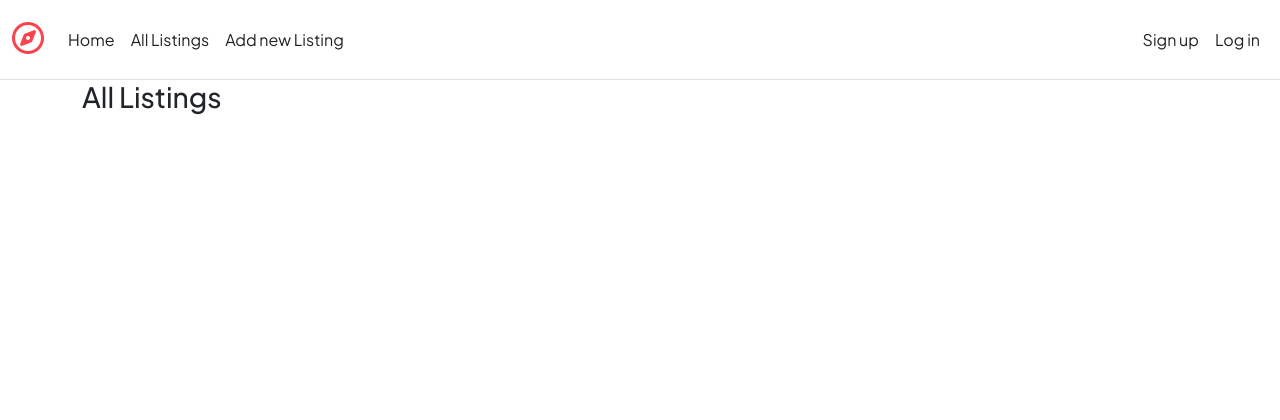
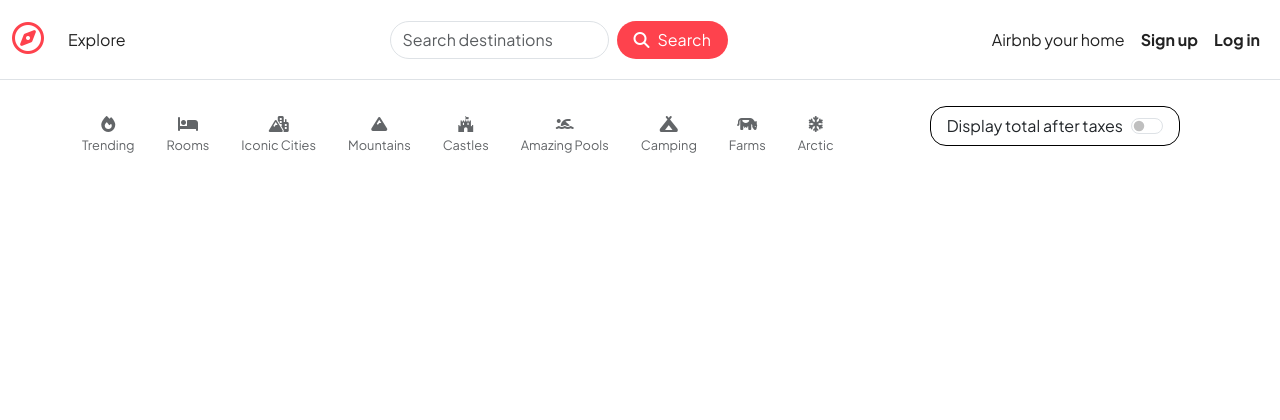
Before and after one commit to Ashwin-Alawe/WanderLust, a Node server app: page /listings in a window 1280 px wide. Shown: the top 420 px of the page. Run offline with Node 20, Linux system fonts and the light colour scheme; data that the repository does not hold is empty; some libraries are stand-ins or nearby versions.

Commit message:
Ready to deploy

```diff
--- a/app.js
+++ b/app.js
@@ -7,6 +7,7 @@ const methodOverride = require("method-override");
 const ejsMate = require("ejs-mate");
 const ExpressError = require("./utils/ExpressError.js");
 const session = require("express-session");
+const MongoStore = require('connect-mongo');
 const flash = require("connect-flash");
 const passport = require("passport");
 const LocalStrategy = require("passport-local");
@@ -20,13 +21,18 @@ if(process.env.NODE_ENV != "production"){
     require('dotenv').config();
 }
 
+const dbUrl = process.env.ATLASDB_URL;
+// 'mongodb://127.0.0.1:27017/wanderlust';
+
+
+
 
 main().then(() =>{
     console.log("connected to DB");
 }) .catch(err => console.log(err));
 
 async function main() {
-  await mongoose.connect('mongodb://127.0.0.1:27017/wanderlust');
+  await mongoose.connect(dbUrl);
  }
 
  app.set("view engine", "ejs");
@@ -36,8 +42,21 @@ async function main() {
  app.engine('ejs', ejsMate);
  app.use(express.static(path.join(__dirname, "/public")));
 
+ const store = MongoStore.create({
+    mongoUrl: dbUrl,
+    crypto: {
+        secret: process.env.SECRET,
+    },
+    touchAfter: 24 * 3600
+  });
+
+  store.on("error", ()=>{
+        console.log("Session Store Error", err);
+  })
+
  const sessionOptions = {
-    secret: "mysupersecretcode",
+    store,
+    secret: process.env.SECRET,
     resave: false,
     saveUninitialized: true,
     cookie: {
@@ -47,9 +66,11 @@ async function main() {
     }
  }
 
-app.get("/", (req, res) =>{
-    res.send("Hi, I am root");
-})
+// app.get("/", (req, res) =>{
+//     res.send("Hi, I am root");
+// })
+
+
 
  app.use(session(sessionOptions));
  app.use(flash());
--- a/package.json
+++ b/package.json
@@ -1,4 +1,7 @@
 {
+  "engines": {
+    "node": "20.16.0"
+  },
   "name": "major-project",
   "version": "1.0.0",
   "main": "index.js",
@@ -13,6 +16,7 @@
     "@mapbox/mapbox-sdk": "^0.16.1",
     "cloudinary": "^1.41.3",
     "connect-flash": "^0.1.1",
+    "connect-mongo": "^5.1.0",
     "dotenv": "^16.4.7",
     "ejs": "^3.1.10",
     "ejs-mate": "^4.0.0",
--- a/views/includes/navbar.ejs
+++ b/views/includes/navbar.ejs
@@ -1,6 +1,28 @@
+<style>
+  .btn-search {
+    background-color: #FE424D;
+    color: white;
+    border-radius: 25px;
+    padding: 0 1rem 0 1rem;
+  }
+  .btn-search:hover {
+    background-color: #FE424D;
+    color: white;
+  }
+  .btn-search i{
+    display: inline;
+    margin-right: 0.5rem;
+  }
+  .search-input {
+    border-radius: 25px;
+    padding: 0.5rem 3rem 0.5 3rem;
+    font-size: 1rem;
+  }
+</style>
+
 <nav class="navbar navbar-expand-md bg-body-light border-bottom sticky-top">
     <div class="container-fluid">
-      <a class="navbar-brand" href="/"><i class="fa-regular fa-compass"></i></a>
+      <a class="navbar-brand" href="/listings"><i class="fa-regular fa-compass"></i></a>
       <button
         class="navbar-toggler"
         type="button"
@@ -11,16 +33,21 @@
       </button>
       <div class="collapse navbar-collapse" id="navbarNavAltMarkup">
         <div class="navbar-nav">
-          <a class="nav-link"  href="/">Home</a>
-          <a class="nav-link" href="/listings">All Listings</a>
-          <a class="nav-link" href="/listings/new">Add new Listing</a>
+          <a class="nav-link" href="/listings">Explore</a>
         </div>
         <div class="navbar-nav ms-auto">
+          <form class="d-flex" role="search">
+            <input class="form-control me-2 search-input" type="search" placeholder="Search destinations" aria-label="Search">
+            <button class="btn btn-search" type="submit"><i class="fa-solid fa-magnifying-glass"></i>Search</button>
+          </form>
+        </div>
+        <div class="navbar-nav ms-auto">
+          <a class="nav-link" href="/listings/new">Airbnb your home</a>
           <% if(!currUser) { %>
-            <a class="nav-link"  href="/signup">Sign up</a>
-            <a class="nav-link" href="/login">Log in</a>
+            <a class="nav-link"  href="/signup"><b>Sign up</b></a>
+            <a class="nav-link" href="/login"><b>Log in</b></a>
           <% } else { %>
-            <a class="nav-link" href="/logout">Log out</a>
+            <a class="nav-link" href="/logout"><b>Log out</b></a>
           <% } %>
         </div>
       </div>
--- a/views/listings/index.ejs
+++ b/views/listings/index.ejs
@@ -1,7 +1,92 @@
 <% layout("/layouts/boilerplate") %>
-    <h3>All Listings</h3>
+    <!-- <h3>All Listings</h3> -->
+     <style>
+        #filters{
+            display: flex;
+            flex-wrap: wrap;
+            align-items: center;
+        }
+        .filter{
+            text-align: center;
+            margin-right: 2rem;
+            margin-top: 2rem;
+            opacity: 0.7;
+        }
 
-    <div class="row row-cols-lg-3 row-cols-md-2 row-cols-sm-1">
+        .filter:hover{
+            opacity: 1;
+            cursor: pointer;
+        }
+
+        .filter p{
+            font-size: 0.8rem;
+        }
+
+        .tax-info{
+            display: none;
+            font-size: 0.8rem;
+            color: grey;
+        }
+
+        .tax-toggle{
+            border: 1px solid black;
+            border-radius: 1rem;
+            height: 2.5rem;
+            padding: 1rem;
+            margin-left: 4rem;
+            display: flex;
+            align-items: center;
+        }
+     </style>
+
+    <div id="filters">
+        <div class="filter">
+            <div><i class="fa-solid fa-fire"></i></div>
+            <p>Trending</p>
+        </div>
+        <div class="filter">
+            <div><i class="fa-solid fa-bed"></i></div>
+            <p>Rooms</p>
+        </div>
+        <div class="filter">
+            <div><i class="fa-solid fa-mountain-city"></i></div>
+            <p>Iconic Cities</p>
+        </div>
+        <div class="filter">
+            <div><i class="fa-solid fa-mountain"></i></div>
+            <p>Mountains</p>
+        </div>
+        <div class="filter">
+            <div><i class="fa-brands fa-fort-awesome"></i></div>
+            <p>Castles</p>
+        </div>
+        <div class="filter">
+            <div><i class="fa-solid fa-person-swimming"></i></div>
+            <p>Amazing Pools</p>
+        </div>
+        <div class="filter">
+            <div><i class="fa-solid fa-campground"></i></div>
+            <p>Camping</p>
+        </div>
+        <div class="filter">
+            <div><i class="fa-solid fa-cow"></i></div>
+            <p>Farms</p>
+        </div>
+        <div class="filter">
+            <div><i class="fa-solid fa-snowflake"></i></div>
+            <p>Arctic</p>
+        </div>
+
+        <div class="tax-toggle">
+            <div class="form-check-reverse form-switch">
+                <input class="form-check-input" type="checkbox" role="switch" id="flexSwitchCheckDefault">
+                <label class="form-check-label" for="flexSwitchCheckDefault">Display total after taxes</label>
+              </div>
+        </div>
+
+    </div>
+
+    <div class="row row-cols-lg-3 row-cols-md-2 row-cols-sm-1 mt-3">
         <% for(let listing of allListings){ %>
             <a href="/listings/<%= listing._id %>" class="listing-link">
             <div class="card col listing-card" >
@@ -15,6 +100,7 @@
                   <p class="card-text">
                     <b><%= listing.title %></b><br>
                     &#8377; <%= listing.price.toLocaleString("en-IN") %> / night
+                    <i class="tax-info">&nbsp; &nbsp; +18% GST</i>
                   </p>
                 </div>
             </div>
@@ -22,12 +108,16 @@
             <% } %>
     </div>
 
-    <!-- <ul>
-        <% for(let listing of allListings){ %>
-            <li><a href="/listings/<%= listing._id %>"> <%= listing.title %> </a></li>
-        <% } %>
-    </ul> -->
-
-    <!-- <form method="get" action="/listings/new">
-        <button>Create New Listing</button>
-    </form> -->
+    <script>
+       let taxSwitch = document.getElementById("flexSwitchCheckDefault");
+       taxSwitch.addEventListener("click", ()=>{
+            let taxInfo = document.getElementsByClassName("tax-info");
+            for(info of taxInfo){
+                if(info.style.display != "inline"){
+                    info.style.display = "inline";
+                }else{
+                    info.style.display = "none";
+                }
+            }
+       })
+    </script>
```
Also changed, not shown: 2 other files.
